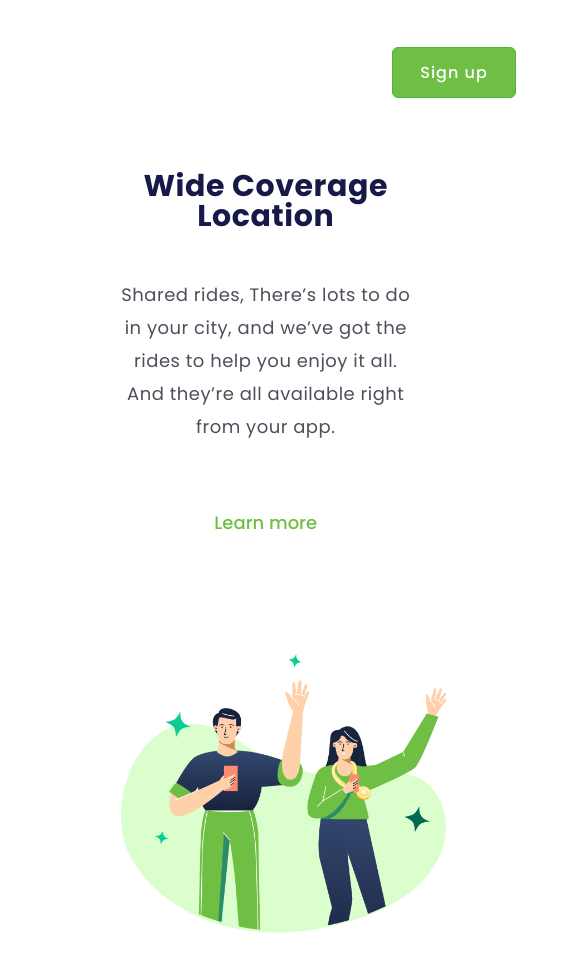
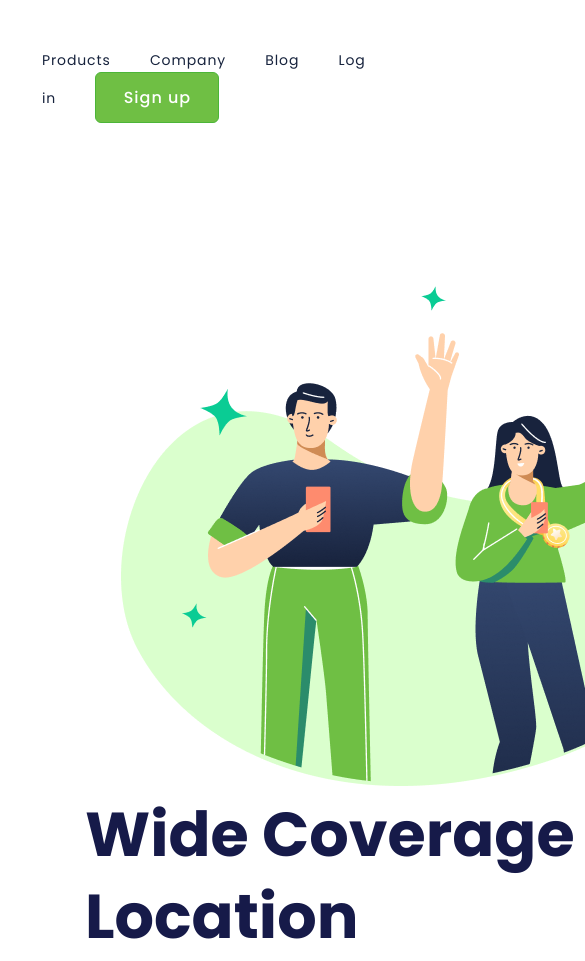
Before and after one commit to ElderLopes/Wide-coverage, a plain HTML site: page index.html in a window 390 px wide. Shown: the top 961 px of the page, 585 px wide, since content can reach past the window. Before the commit the page ends 933 px from the top, so only its background shows below. Drawn offline with Linux system fonts and the light colour scheme.

Commit message:
tirei responsividade

```diff
--- a/style.css
+++ b/style.css
@@ -73,51 +73,3 @@ div {
     margin-left: 85px;
     width: 493px;
 }
-
-@media screen and (max-width: 1305px) {
-
-    .link-header {
-        display: none;
-    }
-
-    button {
-        position: absolute;
-        margin: 0 500px 0 350px;
-        /* float: left;*/
-
-    }
-
-    div {
-        max-width: 85%;
-        display: block;
-        position: absolute;
-        margin: 124px 43px 85px 100px;
-        text-align: -webkit-center;
-    }
-
-    .h1 {
-        font-size: 30px;
-        line-height: 30px;
-        text-align: center;
-        letter-spacing: 0.596154px;
-        color: #161A49;
-        width: 278px;
-    }
-
-    .p {
-        font-size: 18px;
-        line-height: 33px;
-        text-align: center;
-        letter-spacing: 0.5px;
-        color: #4B505A;
-        width: 304px;
-    }
-
-    img {
-        position: absolute;
-        max-width: 85%;
-        margin-top: 607px;
-    }
-
-
-}
```
